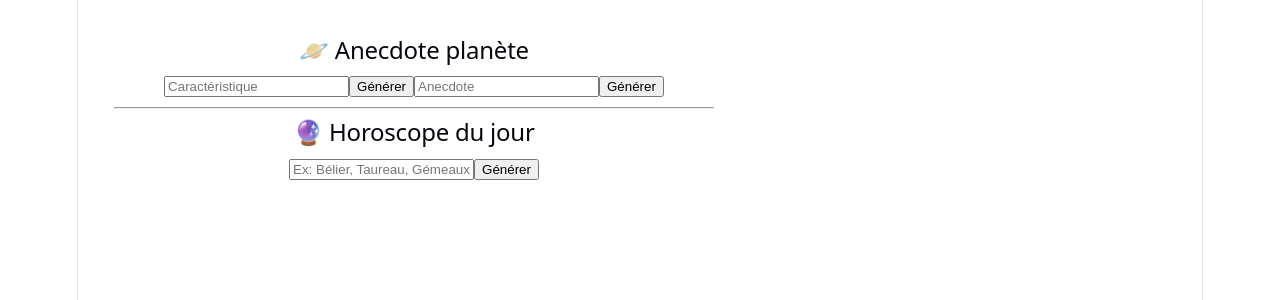
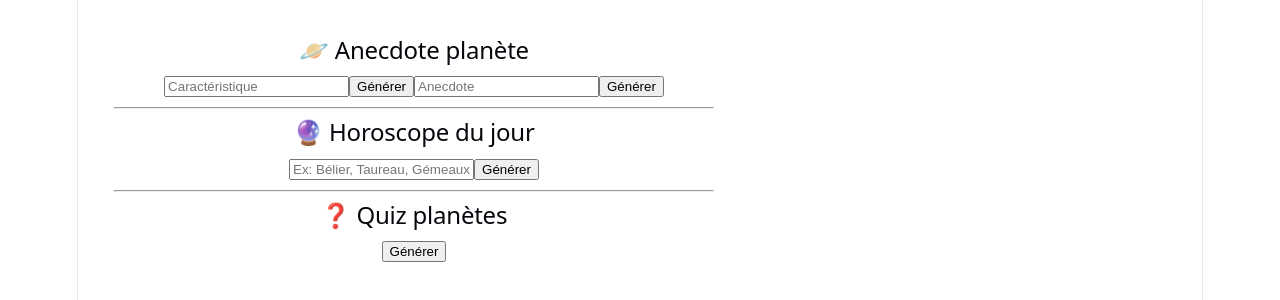
Before and after one commit to Projet-Web-ENSSAT/projet-model_IA, a React (Vite) app: page / in a window 1280 px wide. Shown: the top 300 px of the page. Built offline with nearby package versions, Linux system fonts and the light colour scheme; no server answers.

Commit message:
fix: modify testing file for model

```diff
--- a/src/testModel.jsx
+++ b/src/testModel.jsx
@@ -1,12 +1,15 @@
 import { useState } from 'react';
 import { getPlanetDescription, getPlanetAnecdote } from './agents/planetAgent';
 import { getDailyHoroscope } from './agents/horoscopeAgent';
+import { generateQuiz } from './agents/quizzAgent';
 
 function App() {
   const [planet, setPlanet] = useState('');
   const [sign, setSign] = useState('');
   const [planetResult, setPlanetResult] = useState('');
   const [horoResult, setHoroResult] = useState('');
+  const [quizResult, setQuizResult] = useState('');
+  const [quizError, setQuizError] = useState('');
 
   const today = new Date().toLocaleDateString('fr-FR');
 
@@ -55,6 +58,24 @@ function App() {
       </button>
       <p>{horoResult}</p>
 
+      <hr />
+
+      <h2>❓ Quiz planètes</h2>
+      <button onClick={async () => {
+        setQuizResult('...');
+        setQuizError('');
+        try {
+          setQuizResult(await generateQuiz());
+        } catch (e) {
+          setQuizResult('');
+          setQuizError(e.message);
+        }
+      }}>
+        Générer
+      </button>
+      {quizError && <p style={{ color: 'red' }}>{quizError}</p>}
+      <pre style={{ whiteSpace: 'pre-wrap' }}>{quizResult}</pre>
+
     </div>
   );
 }
```
Also changed, not shown: 1 other file (tests, documents, lock files or other folders).
